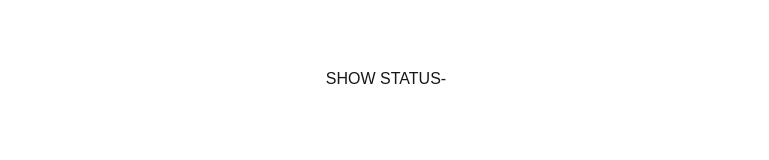
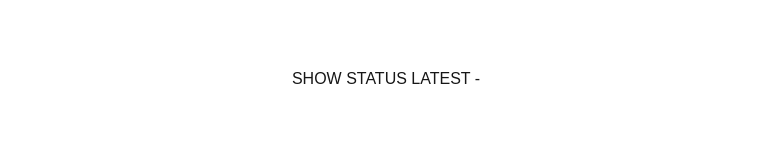
Before and after one commit to realavalanche/2024-nextjs, a Next.js app: page / in a window 1280 px wide. Shown: the part 233-393 px from the top of the page, without its empty margins (254-1023 px from the left). Built offline with nearby package versions, Linux system fonts and the light colour scheme.

Commit message:
status label change

```diff
--- a/src/app/page.js
+++ b/src/app/page.js
@@ -124,7 +124,7 @@ export default function Home() {
   return (
     <div className={styles.page}>
       <Menu onClick={onClick} selectedKeys={[current]} mode='horizontal' items={items} />
-      <div>{`SHOW STATUS- ${localAPIData}`}</div>
+      <div>{`SHOW STATUS LATEST - ${localAPIData}`}</div>
       <div>{`AI Response - ${aiData}`}</div>
       <div>
         <Button type='primary' onClick={showLoading}>
```
